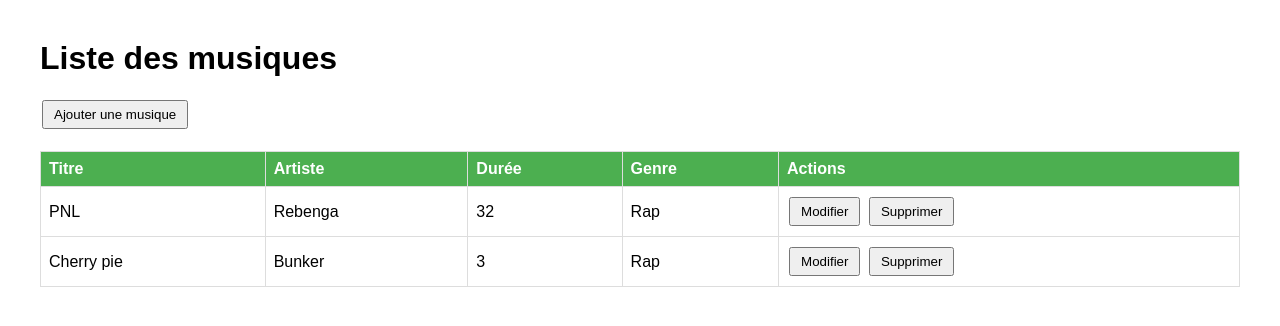
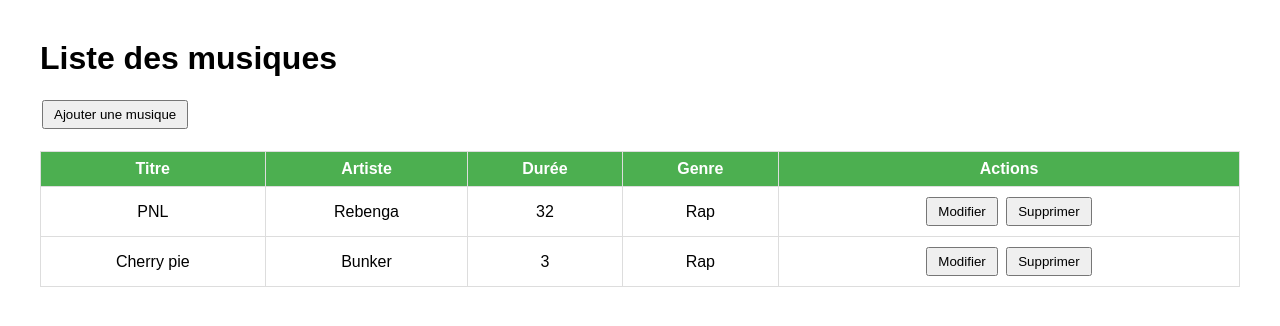
Before and after one commit to esig-ge/comp-tences-thuglifelechauve-cmd, a Django app: page / in a window 1280 px wide. Shown: the top 326 px of the page. Run offline with Django 5.2, Linux system fonts and the light colour scheme; data comes from the database, SQL or seed files in the repository.

Commit message:
Tableau centré avec effet hover

```diff
--- a/ProjetPerso/musique/templates/musique/musique_list.html
+++ b/ProjetPerso/musique/templates/musique/musique_list.html
@@ -6,12 +6,20 @@
 <style>
 body { font-family: Arial; margin: 40px; }
 table { width: 100%; border-collapse: collapse; margin-top: 20px;}
-th, td { border: 1px solid #ddd; padding: 8px; text-align: left;}
+th, td {
+    border: 1px solid #ddd;
+    padding: 8px;
+    text-align: center;
+    vertical-align: middle;
+}
 th { background-color: #4CAF50; color: white; }
 button { margin: 2px; padding: 5px 10px; }
 .modal { display: none; position: fixed; top: 0; left:0; width:100%; height:100%; background: rgba(0,0,0,0.5);}
-.modal-content { background:#fff; margin: 15% auto; padding: 20px; width: 300px; border-radius: 5px;}
+.modal-content { background:#fff; margin: 15% auto; padding: 20px; width: 300px; border-radius: 5px; }
+
+tr:hover { background-color: #e0f7e0; }
 </style>
+
 </head>
 <body>
 <h1>Liste des musiques</h1>
@@ -32,9 +40,9 @@ button { margin: 2px; padding: 5px 10px; }
 <td>{{ musique.duration }}</td>
 <td>{{ musique.genre }}</td>
 <td>
-  <!-- Modifier -->
+
   <button onclick="openEditModal({{ musique.id }}, '{{ musique.title }}', '{{ musique.artist }}', '{{ musique.duration }}', '{{ musique.genre }}')">Modifier</button>
-  <!-- Supprimer -->
+
   <form style="display:inline;" method="post">
     {% csrf_token %}
     <input type="hidden" name="action" value="delete">
@@ -49,7 +57,6 @@ button { margin: 2px; padding: 5px 10px; }
 </tbody>
 </table>
 
-<!-- Modal Ajouter -->
 <div id="addModal" class="modal">
   <div class="modal-content">
     <h3>Ajouter une musique</h3>
@@ -66,7 +73,6 @@ button { margin: 2px; padding: 5px 10px; }
   </div>
 </div>
 
-<!-- Modal Modifier -->
 <div id="editModal" class="modal">
   <div class="modal-content">
     <h3>Modifier une musique</h3>
```
